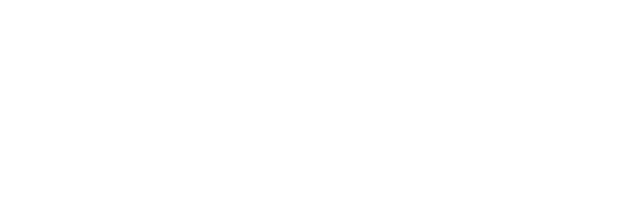
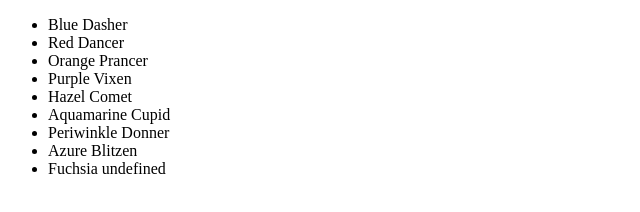
Before and after one commit to ashleyirwin3/ColoredReindeer, a plain HTML site: page index.html in a window 1280 px wide. Shown: the whole page, without its empty margins (0-640 px from the left). Drawn offline with Linux system fonts and the light colour scheme.

Commit message:
added for loop

```diff
--- a/index.html
+++ b/index.html
@@ -4,7 +4,11 @@
 	<title></title>
 </head>
 <body>
-	<div id="coloredReindeer"></div>
+	<div>
+	<ul id="coloredReindeer"></ul>
+	</div>
+
+
 
 
 <script type="text/javascript" src="reindeer.js"></script>
--- a/reindeer.js
+++ b/reindeer.js
@@ -4,6 +4,16 @@ var reindeer = ["Dasher", "Dancer", "Prancer", "Vixen", "Comet", "Cupid", "Donne
 
 var hohohoElement = document.getElementById("coloredReindeer");
 
-for (var i = 0; i <= reindeer.length; i++) {
-	console.log(coloredReindeer[i])
+var pairing = function() {
+	var pairing = " ";
+	for (var i = 0; i <= reindeer.length; i++) {
+		pairing = pairing + "<li>" + colors[i] + " " + reindeer[i] + "</li>";
+
+	}
+	return pairing
 }
+
+
+
+
+hohohoElement.innerHTML = pairing();
```
